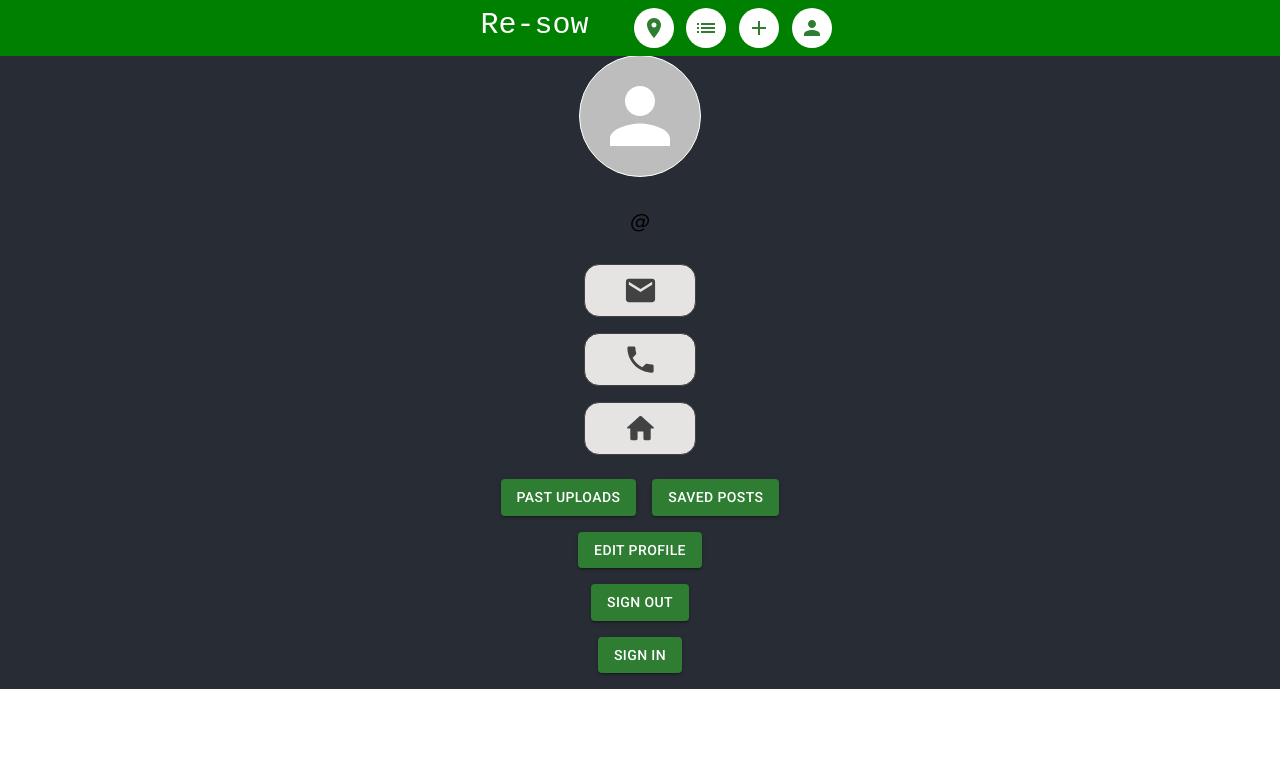
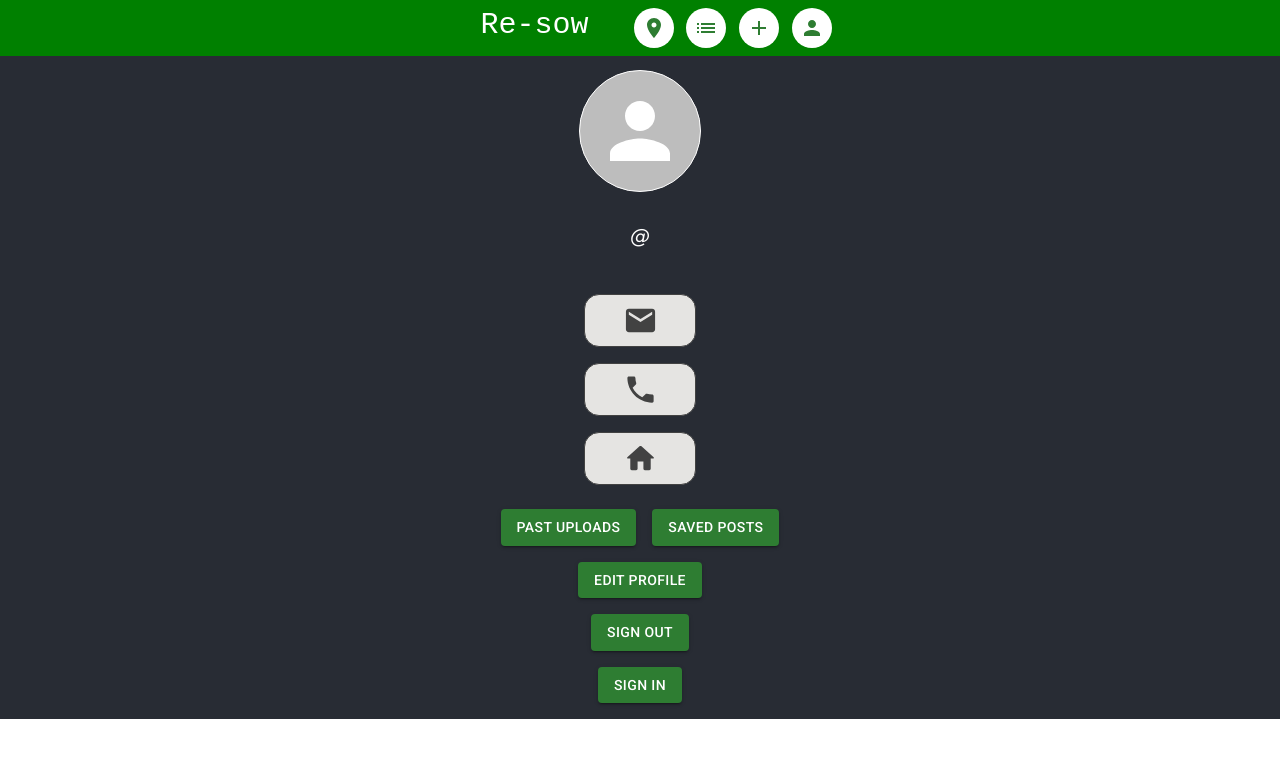
Before and after one commit to sachiniyer/resow, a React (Create React App) app in the folder front-end/: page /UserProfile in a window 1280 px wide. Shown: the top 758 px of the page. Built offline with nearby package versions, Linux system fonts and the light colour scheme; no server answers.

Commit message:
rmvd extra white box, text to white, fixed padding

```diff
--- a/front-end/src/pages/UserProfile.css
+++ b/front-end/src/pages/UserProfile.css
@@ -7,10 +7,10 @@
 }
 
 .TopPart{
-    padding: 0px;
+    padding: 15px;
     margin: 0px;
     margin-top: 2px;
-    color: black;
+    color: white;
     object-position: center top;
     font-family:Verdana, Geneva, Tahoma, sans-serif;
 }
```
